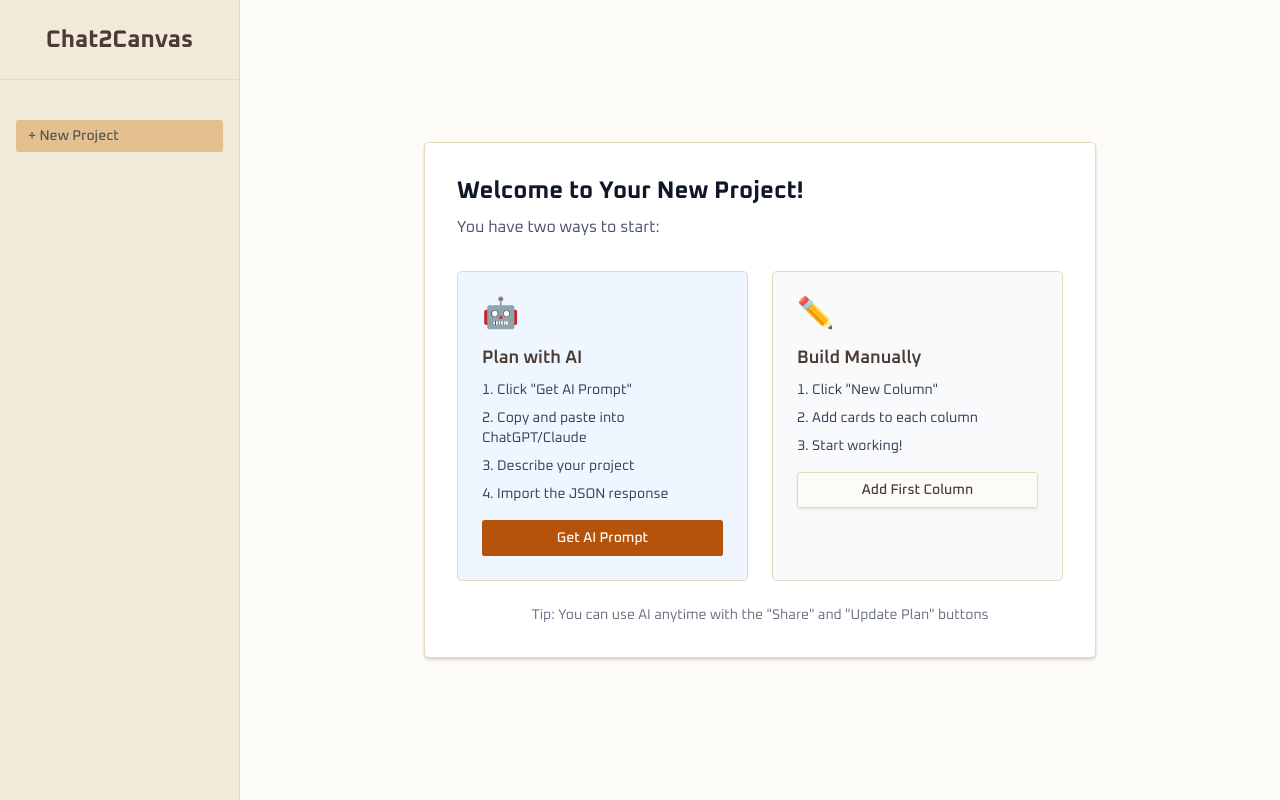
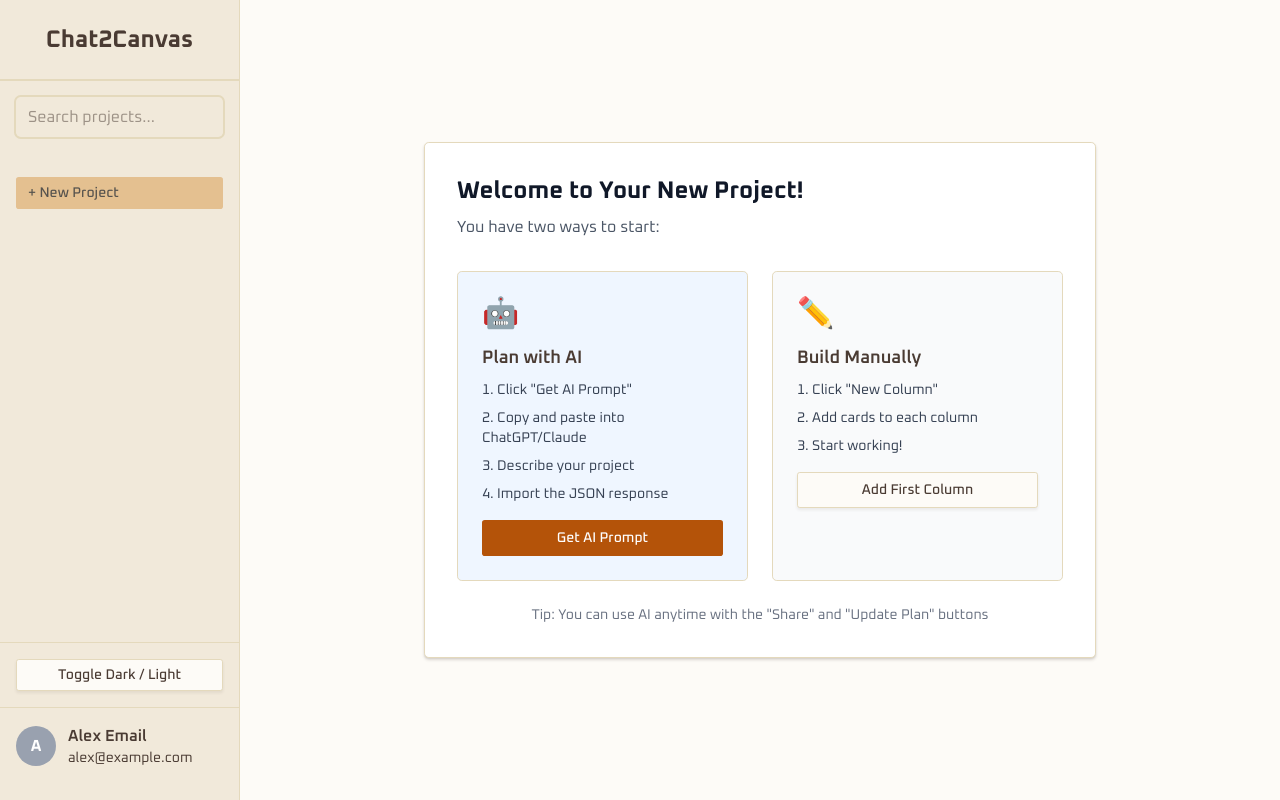
Before and after one commit to B00ZI/Chat2Canvas, a Next.js app: page / in a window 1280 px wide. Built offline with nearby package versions, Linux system fonts and the light colour scheme.

Commit message:
refactor(Sidebar): improve layout and structure for better readability and usability

```diff
--- a/components/Sidebar.tsx
+++ b/components/Sidebar.tsx
@@ -18,38 +18,47 @@ export default function Sidebar() {
     const editingProject = projects.find(p => p.id === editingProjectId)
 
     return (
-    <div className="bg-sidebar w-60 h-screen pb-4 flex flex-col space-y-4 border-r border-sidebar-border">
+      <div className="bg-sidebar w-60 h-screen pb-4 flex flex-col border-r border-sidebar-border">
+
+
 
   {/* Header */}
   <div className="h-20 flex justify-center items-center border-b border-sidebar-border">
     <h2 className="text-2xl font-bold text-sidebar-foreground">Chat2Canvas</h2>
   </div>
 
-      {/* Project list */}
-      <div className="space-y-2 p-4 flex-1 overflow-y-auto">
+  {/* Projects Section */}
+  <div className="flex-1 flex flex-col overflow-y-auto">
+
+    {/* Project List */}
+      <div className="p-4 border-t border-sidebar-border">
+      <input
+        type="text"
+        placeholder="Search projects..."
+        className="w-full px-3 py-2 rounded  text-sidebar-foreground placeholder-sidebar-muted focus:outline-none  ring-2 ring-sidebar-border    focus:ring-sidebar-primary"
+      />
+    </div>
+    <div className="space-y-2 p-4 flex-1">
       {projects.map((project) => (
-          <Button
+        <div
           key={project.id}
-            variant={activeProjectId === project.id ? "default" : "secondary"}
-            size="sm"
-            className="w-full flex justify-between items-center px-3 py-2 rounded cursor-pointer"
           onClick={() => setActiveProject(project.id)}
+          className={`flex items-center justify-between px-3 py-2 rounded cursor-pointer
+            ${activeProjectId === project.id ? "bg-sidebar-primary text-sidebar-primary-foreground" : "hover:bg-sidebar-accent hover:text-sidebar-accent-foreground"}`}
         >
-            <span>{project.name}</span>
-
-            {/* Three dots button */}
+          <span className="flex-1 truncate max-w-[140px]">{project.name}</span>
           <Button
             variant="ghost"
             size="icon"
-              className="w-6 h-6 p-0 rounded-full"
+            className="w-6 h-6 p-0  transform rotate-90"
             onClick={(e) => {
-                e.stopPropagation()
-                setEditingProjectId(project.id)
+              e.stopPropagation();
+              setEditingProjectId(project.id);
             }}
           >
             ⋮
           </Button>
-          </Button>
+        </div>
       ))}
 
       {/* New Project */}
@@ -63,6 +72,29 @@ export default function Sidebar() {
       </Button>
     </div>
 
+    {/* Bottom Project Search */}
+
+  </div>
+
+  {/* Dark/Light Toggle */}
+  <div className="p-4 border-t border-sidebar-border">
+    <Button variant="outline" size="sm" className="w-full">
+      Toggle Dark / Light
+    </Button>
+  </div>
+
+  {/* Profile Section */}
+  <div className="p-4 border-t border-sidebar-border flex items-center space-x-3">
+    {/* Placeholder avatar */}
+    <div className="w-10 h-10 rounded-full bg-gray-400 flex items-center justify-center text-white font-bold">
+      A
+    </div>
+    <div className="flex flex-col">
+      <span className="text-sidebar-foreground font-semibold">Alex Email</span>
+      <span className="text-sidebar-muted text-sm">alex@example.com</span>
+    </div>
+  </div>
+
   {/* Dialogs */}
   {editingProject && (
     <EditProjectDialog
@@ -74,5 +106,6 @@ export default function Sidebar() {
   )}
   <NewProjectDialog open={isModalOpen} onClose={() => setIsModalOpen(false)} />
 </div>
+
     )
 }
```
Lines whose indentation alone changed are shown as unchanged.
